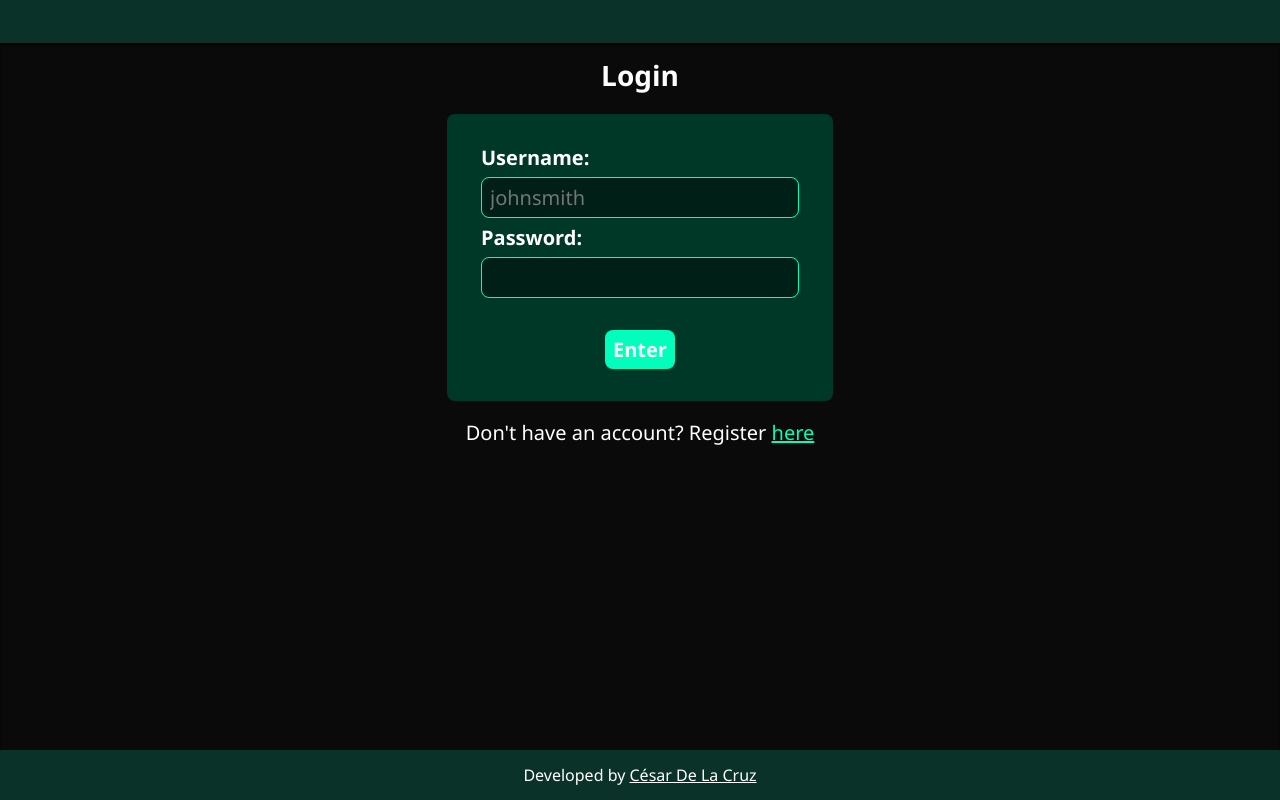
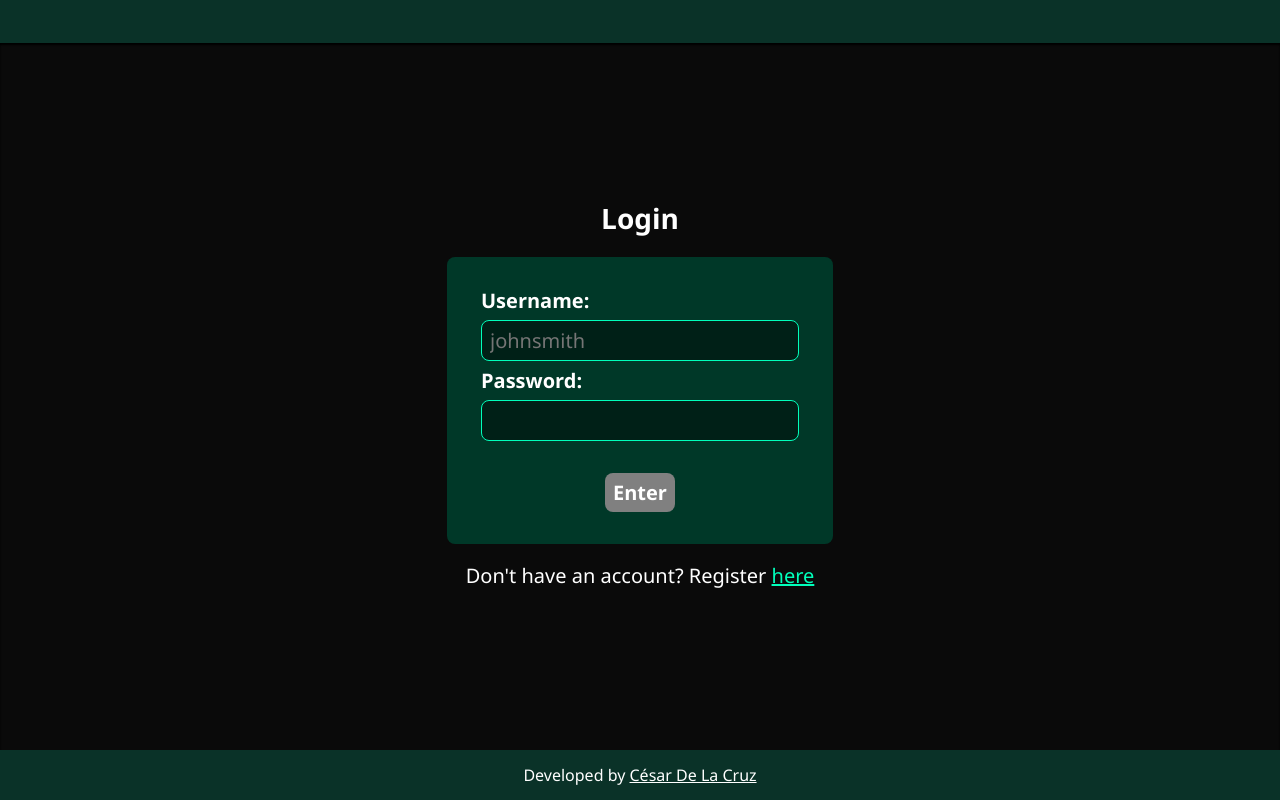
Before and after one commit to cesar-a-delacruz/messaging-app, a React (Vite) app in the folder client/: page /login in a window 1280 px wide. Built offline with nearby package versions, Linux system fonts and the light colour scheme; no server answers.

Commit message:
refactor(client): pass data and clean on changeHandler in Form

```diff
--- a/client/src/components/Form/Form.jsx
+++ b/client/src/components/Form/Form.jsx
@@ -1,18 +1,16 @@
 import styles from "./Form.module.css";
 import { useRef, useState } from "react";
 import FormField from "../FormField/FormField";
+import compareObjects from "@/utils/js/compareObjects";
+import removeEmptyFields from "@/utils/js/removeEmptyFields";
 
-export default function Form({ fieldsets, submit = { text, handler } }) {
-  const [data, setData] = useState(
-    fieldsets
-      .map((fieldset) =>
-        fieldset.fields.reduce((acc, curr) => {
-          acc[curr.id] = curr.value;
-          return acc;
-        }, {}),
-      )
-      .reduce((acc, curr) => ({ ...acc, ...curr }), {}),
-  );
+export default function Form({
+  fieldsets,
+  initialData,
+  submit = { text, handler },
+}) {
+  const [data, setData] = useState(initialData);
+  const [disableSubmit, setDisableSubmit] = useState(true);
   const form = useRef(null);
 
   return (
@@ -37,6 +35,7 @@ export default function Form({ fieldsets, submit = { text, handler } }) {
         style={{
           display: fieldsets[0].fields[0].disabled ? "none" : "initial",
         }}
+        disabled={disableSubmit}
       >
         {submit.text}
       </button>
@@ -44,10 +43,14 @@ export default function Form({ fieldsets, submit = { text, handler } }) {
   );
 
   async function changeHandler(id, value) {
-    setData({
+    const newData = removeEmptyFields({
       ...data,
       [id]: value,
     });
+    setData(newData);
+
+    if (compareObjects(newData, initialData)) setDisableSubmit(true);
+    else setDisableSubmit(false);
   }
   async function submitHandler(event) {
     event.preventDefault();
--- a/client/src/components/Profile/Profile.jsx
+++ b/client/src/components/Profile/Profile.jsx
@@ -1,22 +1,21 @@
 import styles from "./Profile.module.css";
 import Form from "@/components/Form/Form";
 
-export default function Profile({ initialData, edit = {}, options = [] }) {
+export default function Profile({ form, edit, options = [] }) {
   return (
     <div className={styles.profile}>
       <Form
-        fieldsets={
+        fieldsets={[
           edit.isAllowed
-            ? initialData
-            : [
-                {
-                  fields: initialData[0].fields.map((field) => {
-                    field.disabled = true;
-                    return field;
-                  }),
-                },
-              ]
-        }
+            ? form.fieldset
+            : {
+                fields: form.fieldset.fields.map((field) => ({
+                  ...field,
+                  disabled: true,
+                })),
+              },
+        ]}
+        initialData={form.data}
         submit={{ text: "Edit", handler: (data) => edit.handler(data) }}
       />
       <div className={styles.options}>
--- a/client/src/pages/Login/Login.jsx
+++ b/client/src/pages/Login/Login.jsx
@@ -1,16 +1,17 @@
 import styles from "./Login.module.css";
 import sessionHandler from "@/handlers/sessionHandler";
-import { loginFields } from "@/schemas/userSchema";
+import { login } from "@/schemas/userFieldsets";
 import Form from "@/components/Form/Form";
 
 export default function Login() {
   document.title = `${import.meta.env.VITE_TITLE}: Login`;
 
   return (
-    <div className="page">
+    <div className={`page ${styles.login}`}>
       <h2>Login</h2>
       <Form
-        fieldsets={loginFields}
+        fieldsets={login}
+        initialData={{}}
         submit={{ text: "Enter", handler: submitHandler }}
       />
       <p className={styles.textBottom}>
--- a/client/src/pages/Register/Register.jsx
+++ b/client/src/pages/Register/Register.jsx
@@ -1,8 +1,7 @@
 import styles from "./Register.module.css";
 import requestHandler from "@/handlers/requestHandler";
-import { registerFields } from "@/schemas/userSchema";
+import { register } from "@/schemas/userFieldsets";
 import Form from "@/components/Form/Form";
-import removeEmptyFields from "@/utils/js/removeEmptyFields";
 
 export default function Register() {
   document.title = `${import.meta.env.VITE_TITLE}: Register`;
@@ -11,7 +10,8 @@ export default function Register() {
     <div className={`page ${styles.register}`}>
       <h2>Register</h2>
       <Form
-        fieldsets={registerFields}
+        fieldsets={register}
+        initialData={{}}
         submit={{ text: "Create Account", handler: submitHandler }}
       />
       <p className={styles.textBottom}>
@@ -27,10 +27,7 @@ export default function Register() {
     if (data.password !== data.confirm)
       return alert("The passwords don't match");
 
-    const register = await requestHandler.postFile(
-      removeEmptyFields(data),
-      "user",
-    );
+    const register = await requestHandler.postFile(data, "user");
     if (register.error) return alert(register.error);
 
     location.replace("/login");
--- a/client/src/pages/UserProfile/UserProfile.jsx
+++ b/client/src/pages/UserProfile/UserProfile.jsx
@@ -2,8 +2,7 @@ import { useParams, useNavigate } from "react-router-dom";
 import { useRef } from "react";
 import requestHandler from "@/handlers/requestHandler";
 import useGet from "@/hooks/useGet";
-import removeEmptyFields from "@/utils/js/removeEmptyFields";
-import { profileFields } from "@/schemas/userSchema";
+import { profile } from "@/schemas/userFieldsets";
 import Loader from "@/components/Loader";
 import Profile from "@/components/Profile/Profile";
 import Form from "@/components/Form/Form";
@@ -22,23 +21,20 @@ export default function UserProfile() {
 
   const isLoggedUserProfile = !id;
 
-  profileFields[0].fields[0].value = user.image;
-  profileFields[0].fields[1].value = user.fullname;
-  profileFields[0].fields[2].value = user.bio;
-
-  profileFields[1].fields[0].value = user.id;
-  profileFields[1].fields[1].value = user.username;
+  const profileData = {
+    image: user.image,
+    fullname: user.fullname,
+    bio: user.bio,
+  };
+  const dialogData = { id: user.id, username: user.username };
 
   return (
     <div className="page">
       <Profile
-        initialData={[profileFields[0]]}
+        form={{ fieldset: profile[0], data: profileData }}
         edit={{
           isAllowed: isLoggedUserProfile,
-          handler: async (data) => {
-            data = { ...user, ...data };
-            await requestHandler.put(removeEmptyFields(data), "user");
-          },
+          handler: profileSubmitHandler,
         }}
         options={[
           {
@@ -67,19 +63,21 @@ export default function UserProfile() {
       {isLoggedUserProfile && (
         <Dialog name={"Change Credentials"} ref={credentialsDialog}>
           <Form
-            fieldsets={[profileFields[1]]}
-            submit={{ text: "Enter", handler: submitHandler }}
+            fieldsets={[profile[1]]}
+            initialData={dialogData}
+            submit={{ text: "Enter", handler: dialogSubmitHandler }}
           />
         </Dialog>
       )}
     </div>
   );
 
-  async function submitHandler(data) {
-    const newCredentials = await requestHandler.put(
-      removeEmptyFields(data),
-      "auth/credentials",
-    );
+  async function profileSubmitHandler(data) {
+    data = { ...user, ...data };
+    await requestHandler.put(data, "user");
+  }
+  async function dialogSubmitHandler(data) {
+    const newCredentials = await requestHandler.put(data, "auth/credentials");
     if (newCredentials) return alert(newCredentials.error);
 
     credentialsDialog.current.close();
--- a/client/src/schemas/userSchema.js
+++ b/client/src/schemas/userFieldsets.js
@@ -1,4 +1,4 @@
-export const allFields = [
+const fields = [
   {
     id: "id",
     value: "",
@@ -36,26 +36,14 @@ export const allFields = [
     type: "file",
   },
 ];
+export const login = [{ fields: [fields[1], fields[3]] }];
 
-export const loginFields = [{ fields: [allFields[1], allFields[3]] }];
-
-export const profileFields = [
-  {
-    fields: [
-      { ...allFields[5], disabled: false },
-      { ...allFields[2], disabled: false },
-      { ...allFields[4], disabled: false },
-    ],
-  },
-  { fields: [allFields[0], allFields[1], allFields[3]] },
-];
-
-export const registerFields = [
+export const register = [
   {
     legend: "Credentials",
     fields: [
-      allFields[1],
-      allFields[3],
+      fields[1],
+      fields[3],
       {
         id: "confirm",
         value: "",
@@ -64,5 +52,16 @@ export const registerFields = [
       },
     ],
   },
-  { legend: "About you", fields: [allFields[5], allFields[2], allFields[4]] },
+  { legend: "About you", fields: [fields[5], fields[2], fields[4]] },
 ];
+
+export const profile = [
+  {
+    fields: [
+      { ...fields[5], disabled: false },
+      { ...fields[2], disabled: false },
+      { ...fields[4], disabled: false },
+    ],
+  },
+  { fields: [fields[0], fields[1], fields[3]] },
+];
--- /dev/null
+++ b/client/src/utils/js/compareObjects.js
@@ -0,0 +1,13 @@
+/**
+ * compares two objects. Returns **true** if they're equal.
+ * @param {Object} object1
+ * @param {Object} object2
+ * @returns {boolean}
+ */
+export default function compareObjects(object1, object2) {
+  let equal = true;
+  Object.keys(object1).forEach((key) => {
+    if (object2[key] !== object1[key]) equal = false;
+  });
+  return equal;
+}
```
